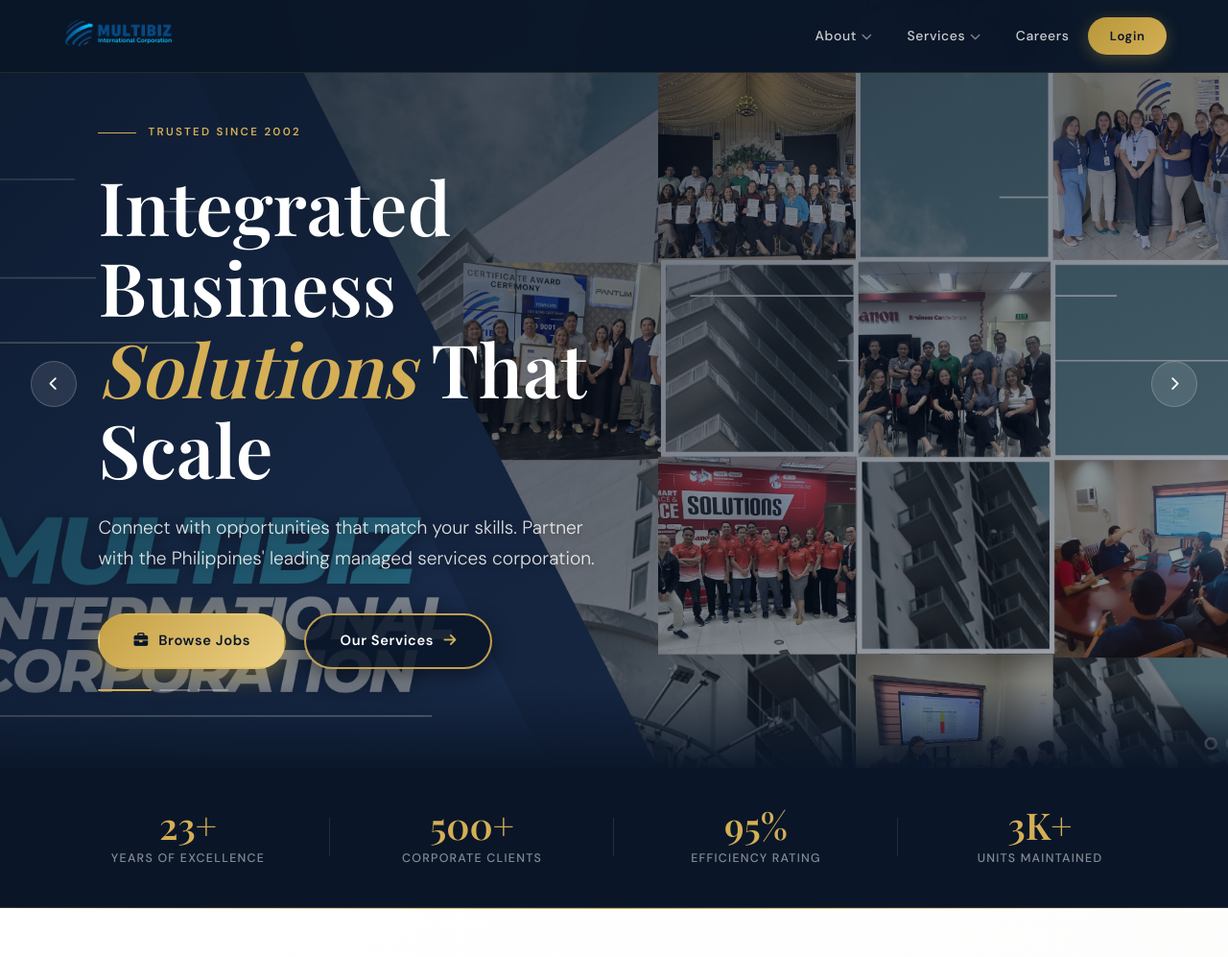
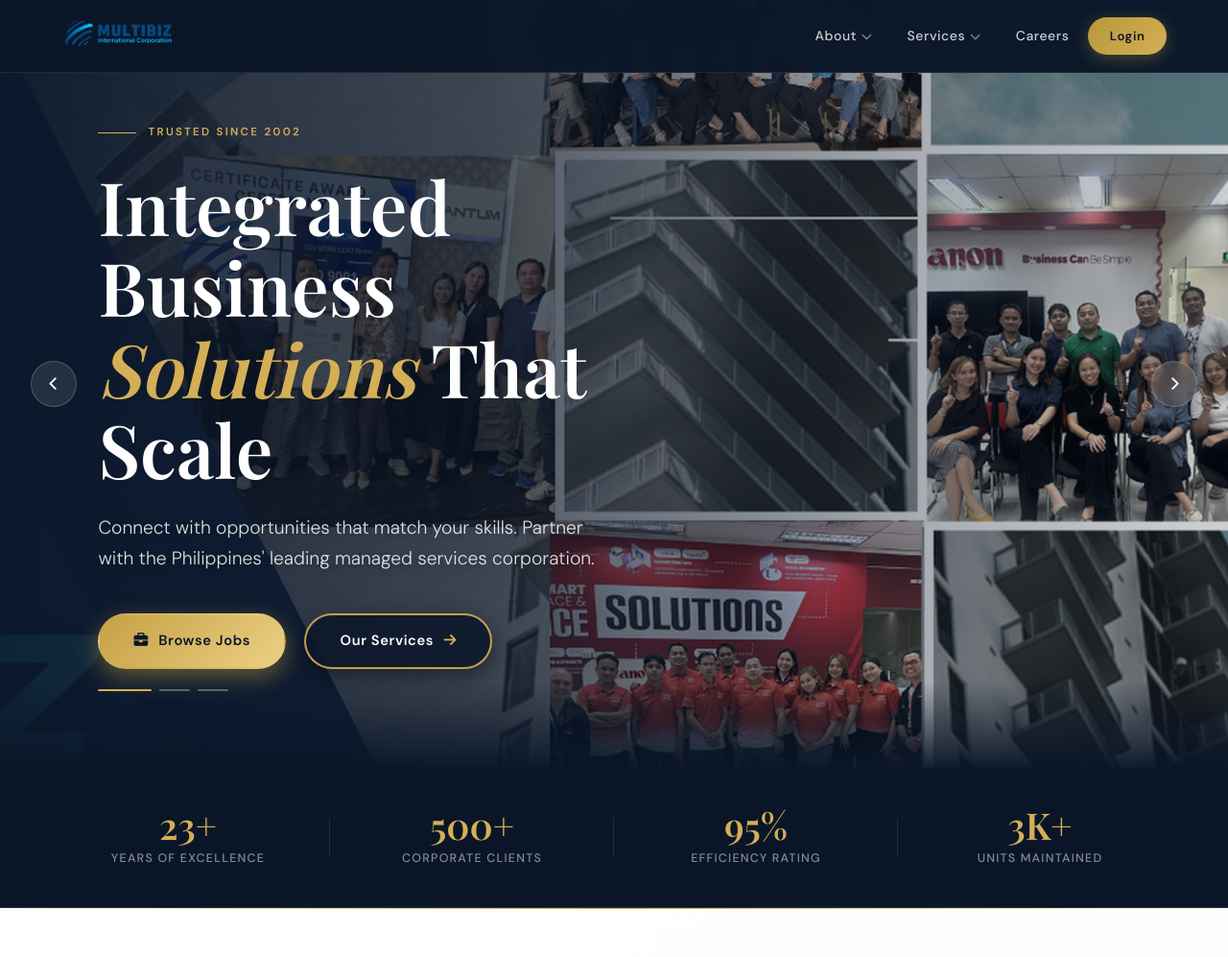
Before and after one commit to Obsianamichaelaaron/MIC, a Django app: page / in a window 1280 px wide. Shown: the top 997 px of the page at 96% size. Run offline with Django 5.2, Linux system fonts and the light colour scheme; data comes from the database, SQL or seed files in the repository; grey boxes labelled with a size stand in for pictures from a placeholder-image service; some libraries are stand-ins or nearby versions.

Commit message:
Fix hero image fitment: remove side letterbox bars from picture1.png and enable full-bleed edge-to-edge cover styling

```diff
--- a/templates/public/index.html
+++ b/templates/public/index.html
@@ -186,25 +186,41 @@
             min-height: 640px;
             max-height: 900px;
             overflow: hidden;
-        }
-
-        .hero-background { position: absolute; inset: 0; }
+            background: #0a1628;
+        }
+
+        .hero-background {
+            position: absolute;
+            inset: 0;
+            width: 100%;
+            height: 100%;
+        }
         .hero-image {
-            position: absolute; inset: 0;
+            position: absolute;
+            inset: 0;
+            width: 100%;
+            height: 100%;
             background-size: cover;
-            background-position: center;
+            background-position: center center;
+            background-repeat: no-repeat;
             opacity: 0;
-            transition: opacity 1.2s ease;
-        }
-        .hero-image.active { opacity: 1; }
+            transition: opacity 1.2s cubic-bezier(0.16, 1, 0.3, 1), transform 6s ease-out;
+            transform: scale(1.04);
+        }
+        .hero-image.active {
+            opacity: 1;
+            transform: scale(1);
+        }
 
         .hero-overlay {
-            position: absolute; inset: 0;
+            position: absolute;
+            inset: 0;
             background: linear-gradient(
-                135deg,
-                rgba(10,22,40,0.88) 0%,
-                rgba(10,22,40,0.55) 50%,
-                rgba(10,22,40,0.35) 100%
+                90deg,
+                rgba(10,22,40,0.92) 0%,
+                rgba(10,22,40,0.72) 40%,
+                rgba(10,22,40,0.35) 75%,
+                rgba(10,22,40,0.20) 100%
             );
             z-index: 1;
         }
```
Also changed, not shown: app/templates/public/index.html (+29 -13 lines), static/images/picture1.png.
